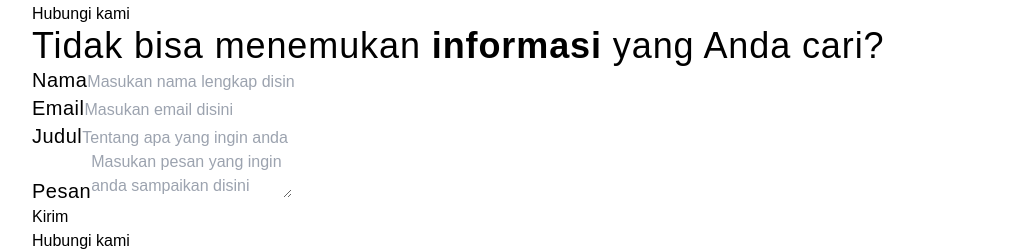
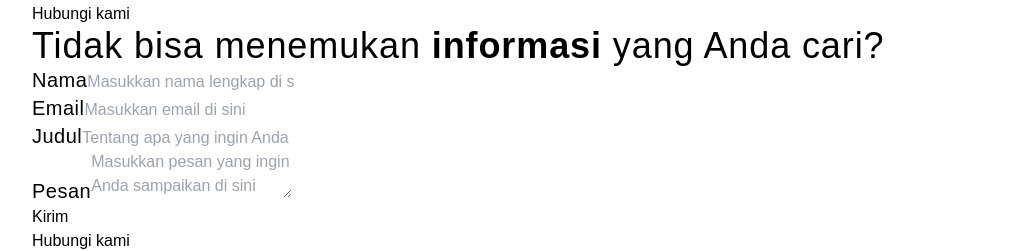
Before and after one commit to solotechnopark/v2.solotechnopark.id, a Next.js app: page /kontak in a window 1280 px wide. Shown: the part 671-922 px from the top of the page, without its empty margins (48-1074 px from the left). Built offline with nearby package versions, Linux system fonts and the light colour scheme.

Commit message:
add fetch contact

```diff
--- a/src/pages/kontak/index.js
+++ b/src/pages/kontak/index.js
@@ -1,14 +1,53 @@
 import Footer from "@/components/Footer";
 import Navbar from "@/components/Navbar";
 import Head from "next/head";
-import React from "react";
+import React, { useState } from "react";
 import KawasanSTP from "@/images/gedung-stc.png";
 import Image from "next/image";
 import Card from "@/components/cards/Card";
 import Button from "@/components/Button";
 import { NextSeo } from "next-seo";
+import axios from "../api/axios";
 
 function Kontak() {
+  const [loading, setLoading] = useState(false);
+  const [status, setStatus] = useState(404);
+  const [buttonText, setButtonText] = useState("Kirim");
+  const [dataKontak, setDataKontak] = useState({
+    nama: "",
+    email: "",
+    judul: "",
+    pesan: "",
+  });
+
+  const handlerSubmit = async (e) => {
+    e.preventDefault();
+    setLoading(true);
+    setButtonText("Loading ...");
+
+    if (!dataKontak.nama || !dataKontak.email) {
+      alert("Mohon lengkapi input nama dan email.");
+      setLoading(false);
+      setButtonText("Kirim Ulang");
+      return;
+    }
+
+    try {
+      const response = await axios.post("pesan", dataKontak);
+
+      if (response.status === 200) {
+        setLoading(false);
+        setButtonText("Data berhasil dikirim");
+        setStatus(response.status);
+      } else {
+        setLoading(false);
+        setButtonText("Terjadi kesalahan! Kirim Ulang");
+      }
+    } catch (err) {
+      console.log(err);
+    }
+  };
+
   return (
     <>
       <Head>
@@ -73,47 +112,96 @@ function Kontak() {
                       yang Anda cari?
                     </h2>
                   </div>
+                  {status === 200 ? (
+                    <h1 className="mt-10 head-4">
+                      Pesan anda sudah kami terima! <br /> <br /> Terimakasih
+                      atas aspirasi yang telah anda berikan, kami akan
+                      meresponnya melalui email anda{" "}
+                      <strong className="text-primary-100">
+                        {dataKontak.email}
+                      </strong>
+                    </h1>
+                  ) : (
                     <form>
                       <div className="my-5">
-                      <label className="mb-2 block head-4 ">Nama</label>
+                        <label className="mb-2 block head-4">Nama</label>
                         <input
+                          required
                           className="bg-slate-100 w-full outline-primary-100 block text-md py-3 px-4 rounded-full"
-                        type={"text"}
-                        placeholder="Masukan nama lengkap disini"
+                          type="text"
+                          placeholder="Masukkan nama lengkap di sini"
+                          value={dataKontak.nama}
+                          onChange={(e) =>
+                            setDataKontak({
+                              ...dataKontak,
+                              nama: e.target.value,
+                            })
+                          }
                         />
                       </div>
                       <div className="my-5">
-                      <label className="mb-2 block head-4 ">Email</label>
+                        <label className="mb-2 block head-4">Email</label>
                         <input
+                          required
                           className="bg-slate-100 w-full outline-primary-100 block text-md py-3 px-4 rounded-full"
-                        type={"email"}
-                        placeholder="Masukan email disini"
+                          type="email"
+                          placeholder="Masukkan email di sini"
+                          value={dataKontak.email}
+                          onChange={(e) =>
+                            setDataKontak({
+                              ...dataKontak,
+                              email: e.target.value,
+                            })
+                          }
                         />
                       </div>
                       <div className="my-5">
-                      <label className="mb-2 block head-4 ">Judul</label>
+                        <label className="mb-2 block head-4">Judul</label>
                         <input
                           className="bg-slate-100 w-full outline-primary-100 block text-md py-3 px-4 rounded-full"
-                        type={"text"}
-                        placeholder="Tentang apa yang ingin anda tanyakan"
+                          type="text"
+                          placeholder="Tentang apa yang ingin Anda tanyakan"
+                          value={dataKontak.judul}
+                          onChange={(e) =>
+                            setDataKontak({
+                              ...dataKontak,
+                              judul: e.target.value,
+                            })
+                          }
                         />
                       </div>
                       <div className="my-5">
-                      <label className="mb-2 block head-4 ">Pesan</label>
+                        <label className="mb-2 block head-4">Pesan</label>
                         <textarea
                           className="bg-slate-100 w-full outline-primary-100 block text-md py-3 px-4 rounded-lg"
-                        type={"text"}
-                        placeholder="Masukan pesan yang ingin anda sampaikan disini"
+                          placeholder="Masukkan pesan yang ingin Anda sampaikan di sini"
+                          value={dataKontak.pesan}
+                          onChange={(e) =>
+                            setDataKontak({
+                              ...dataKontak,
+                              pesan: e.target.value,
+                            })
+                          }
                         />
                       </div>
+                      <div
+                        className={`${
+                          loading
+                            ? "focus:outline-none disabled:opacity-25"
+                            : ""
+                        }`}
+                        onClick={handlerSubmit}
+                      >
                         <Button
                           className={
                             "bg-primary-gradient-x-100 text-white w-full hover:opacity-50"
                           }
                         >
-                      Kirim
+                          {buttonText}
                         </Button>
+                      </div>
                     </form>
+                  )}
                 </Card>
               </div>
               <div className="md:my-16">
```
Lines whose indentation alone changed are shown as unchanged.
